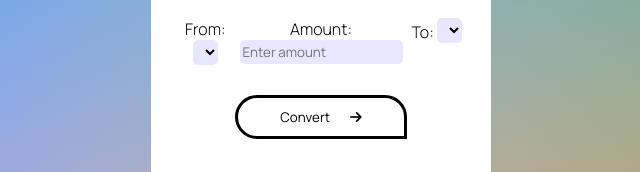
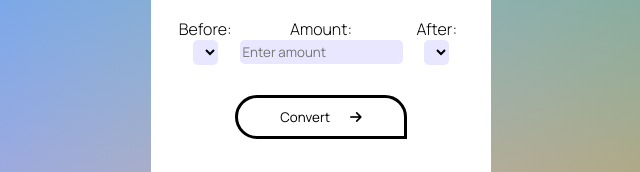
Before and after one commit to Justin509805/SEM3, a plain HTML site: page currency-converter/index.html in a window 1280 px wide. Shown: the part 350-522 px from the top of the page, 319-959 px from the left. Drawn offline with Linux system fonts and the light colour scheme; no server answers.

Commit message:
fixed proportions from-amount-to

```diff
--- a/currency-converter/index.html
+++ b/currency-converter/index.html
@@ -33,7 +33,7 @@
         <div class="from-amount-to-container">
             <!-- container for selecting 'from' currency -->
             <div class="currency-from">
-                <label for="fromCurrency">From:</label>
+                <label for="fromCurrency">Before:</label>
                 <select id="fromCurrency"></select>
             </div>
 
@@ -45,7 +45,7 @@
 
             <!-- container for selecting 'to' currency -->
             <div class="currency-to">
-                <label for="toCurrency">To:</label>
+                <label for="toCurrency">After:</label>
                 <select id="toCurrency"></select>
             </div>
         </div>
```
Also changed, not shown: currency-converter/styles.css (line endings or trailing spaces).
